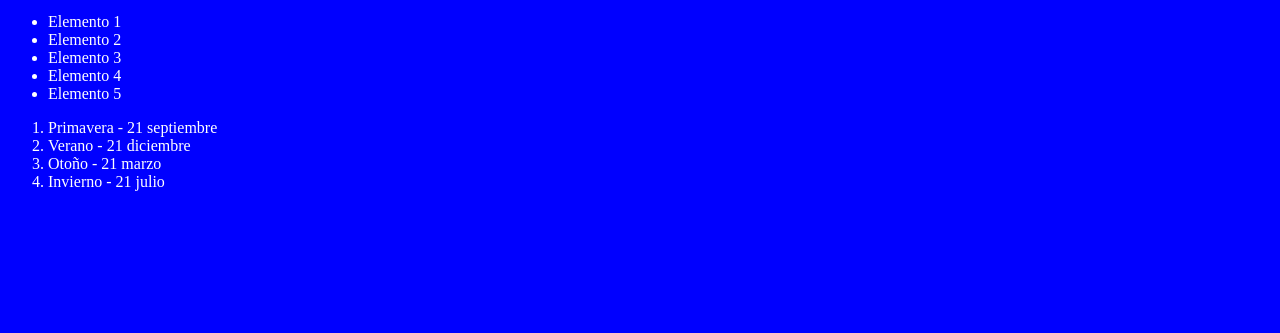
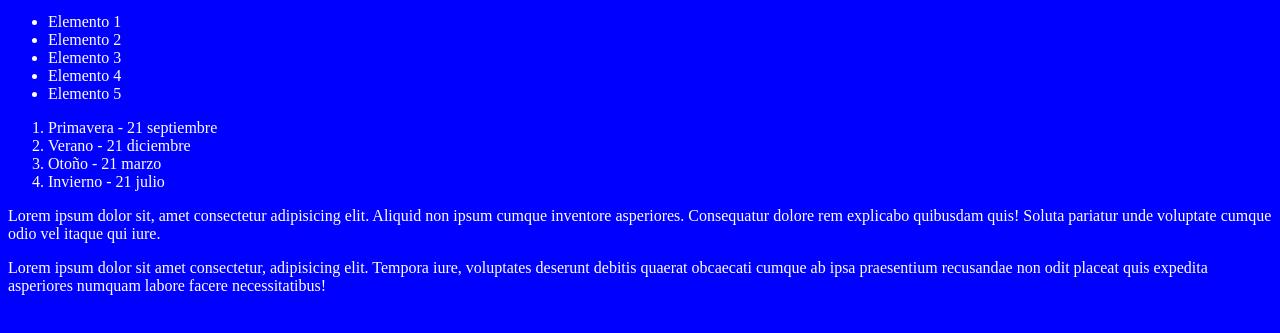
Before and after one commit to wils09/curso-git-github, a plain HTML site: page index.html in a window 1280 px wide. Shown: the part 101-434 px from the top of the page. Drawn offline with Linux system fonts and the light colour scheme.

Commit message:
Agregando dos parrafos

```diff
--- a/index.html
+++ b/index.html
@@ -23,6 +23,8 @@
       <li>Otoño - 21 marzo</li>
       <li>Invierno - 21 julio</li>
     </ol>
+    <p>Lorem ipsum dolor sit, amet consectetur adipisicing elit. Aliquid non ipsum cumque inventore asperiores. Consequatur dolore rem explicabo quibusdam quis! Soluta pariatur unde voluptate cumque odio vel itaque qui iure.</p>
+    <p>Lorem ipsum dolor sit amet consectetur, adipisicing elit. Tempora iure, voluptates deserunt debitis quaerat obcaecati cumque ab ipsa praesentium recusandae non odit placeat quis expedita asperiores numquam labore facere necessitatibus!</p>
     <script src="index.js"></script>
   </body>
 </html>
```
